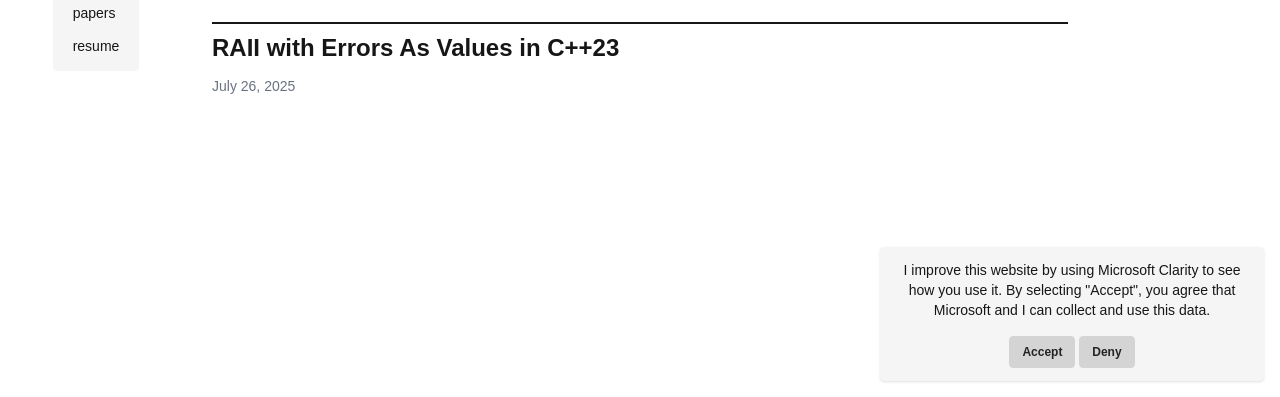
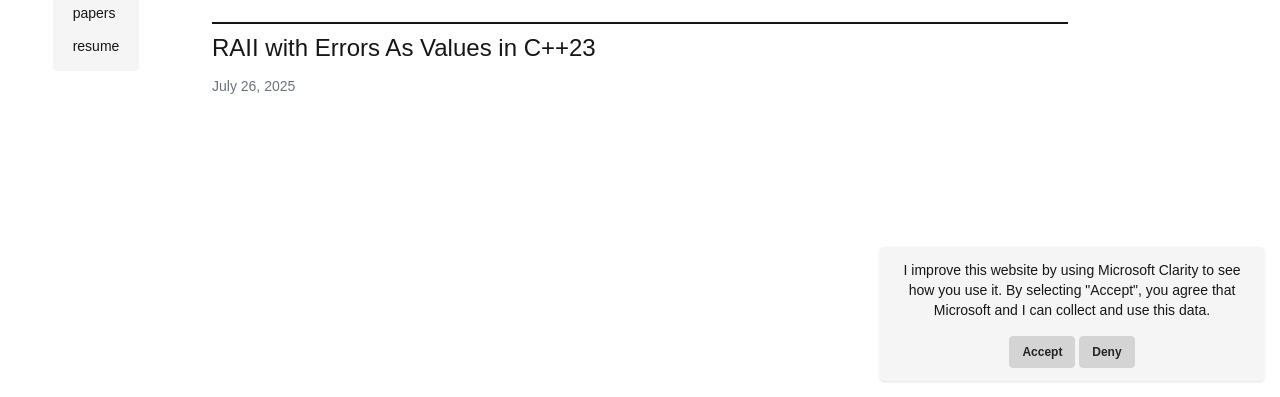
Before and after one commit to matthew-mccall/mmccalldev, an Astro site: page /posts in a window 1280 px wide. Shown: the part 403-800 px from the top of the page. Built offline with nearby package versions, Linux system fonts and the light colour scheme; Astro itself is replaced by a stand-in of ours; some packages are replaced by stand-ins of ours; no server answers; a web font is replaced by a local one.

Commit message:
Remove unnecessary `text-2xl font-semibold` classes from post titles for cleaner styling

```diff
--- a/src/pages/posts/index.astro
+++ b/src/pages/posts/index.astro
@@ -20,7 +20,7 @@ const sortedPosts = posts.sort((a, b) => {
     <div class="space-y-8">
       {sortedPosts.map(post => (
         <article class="border-b border-gray-200 dark:border-gray-700 pb-6 last:border-0">
-          <h2 class="text-2xl font-semibold">
+          <h2>
             <a href={`/posts/${post.id}`} class="no-underline hover:underline">
               {post.data.title}
             </a>
```
